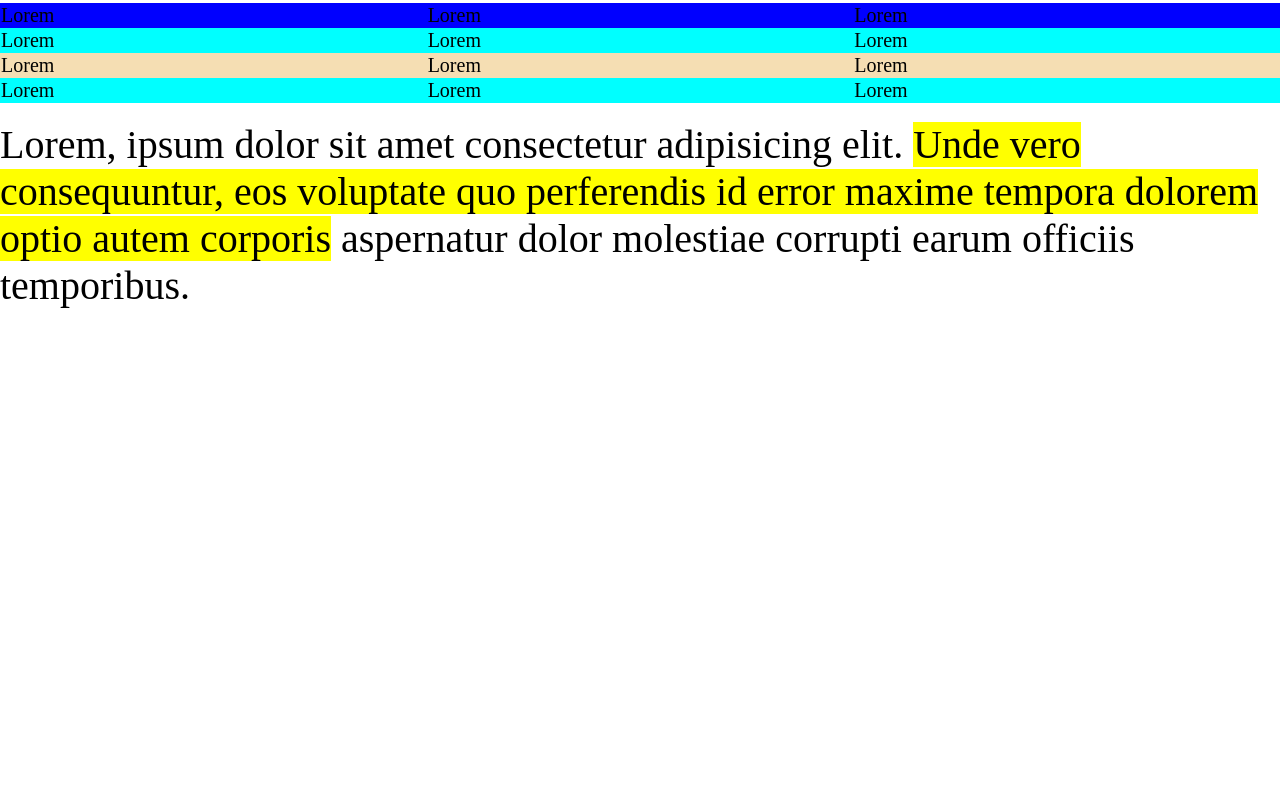
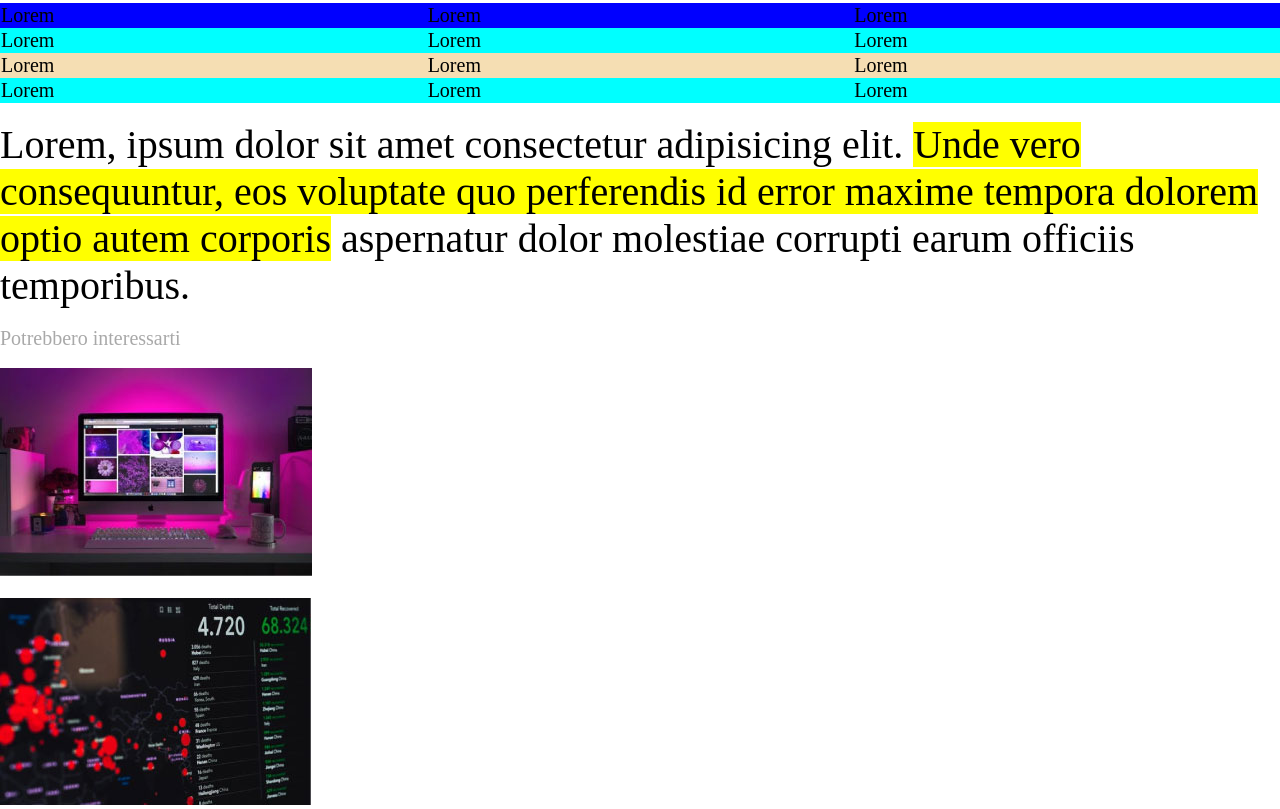
Before and after one commit to KevinSonda/html-css-booleaner, a plain HTML site: page index.html in a window 1280 px wide. Shown: the part 1841-2650 px from the top of the page. Before the commit the page ends 2150 px from the top, so only its background shows below. Drawn offline with Linux system fonts and the light colour scheme.

Commit message:
[UPD]Completamento footer

```diff
--- a/CSS/style.css
+++ b/CSS/style.css
@@ -44,3 +44,7 @@ p{
 table{
     border-collapse: collapse;
 }
+#scritta-grigia-finale{
+    color: darkgray;
+    font-size: 20px;
+}
--- a/index.html
+++ b/index.html
@@ -43,6 +43,7 @@
             </ul>
         </div>
         <br>
+        <!--tabella -->
         <table>
             <tr>
                 <td class="Tab-lorem-1">Lorem</td>
@@ -66,6 +67,7 @@
             </tr>
         </table>
         <br>
+        <!--paragrafo finale-->
         <p>Lorem, ipsum dolor sit amet consectetur adipisicing elit.
             <mark>Unde vero consequuntur, eos voluptate quo perferendis id error maxime tempora
             dolorem optio autem corporis</mark> aspernatur dolor molestiae corrupti earum officiis
@@ -74,6 +76,13 @@
 
     </main>
     <footer>
+        <br>
+        <p id="scritta-grigia-finale">Potrebbero interessarti</p>
+        <br>
+        <div><img src="./immagini/monitor.jpg"></div>
+        <br>
+        <div><img src="./immagini/graph.jpg" alt=""></div>
+
 
     </footer>
 
```
